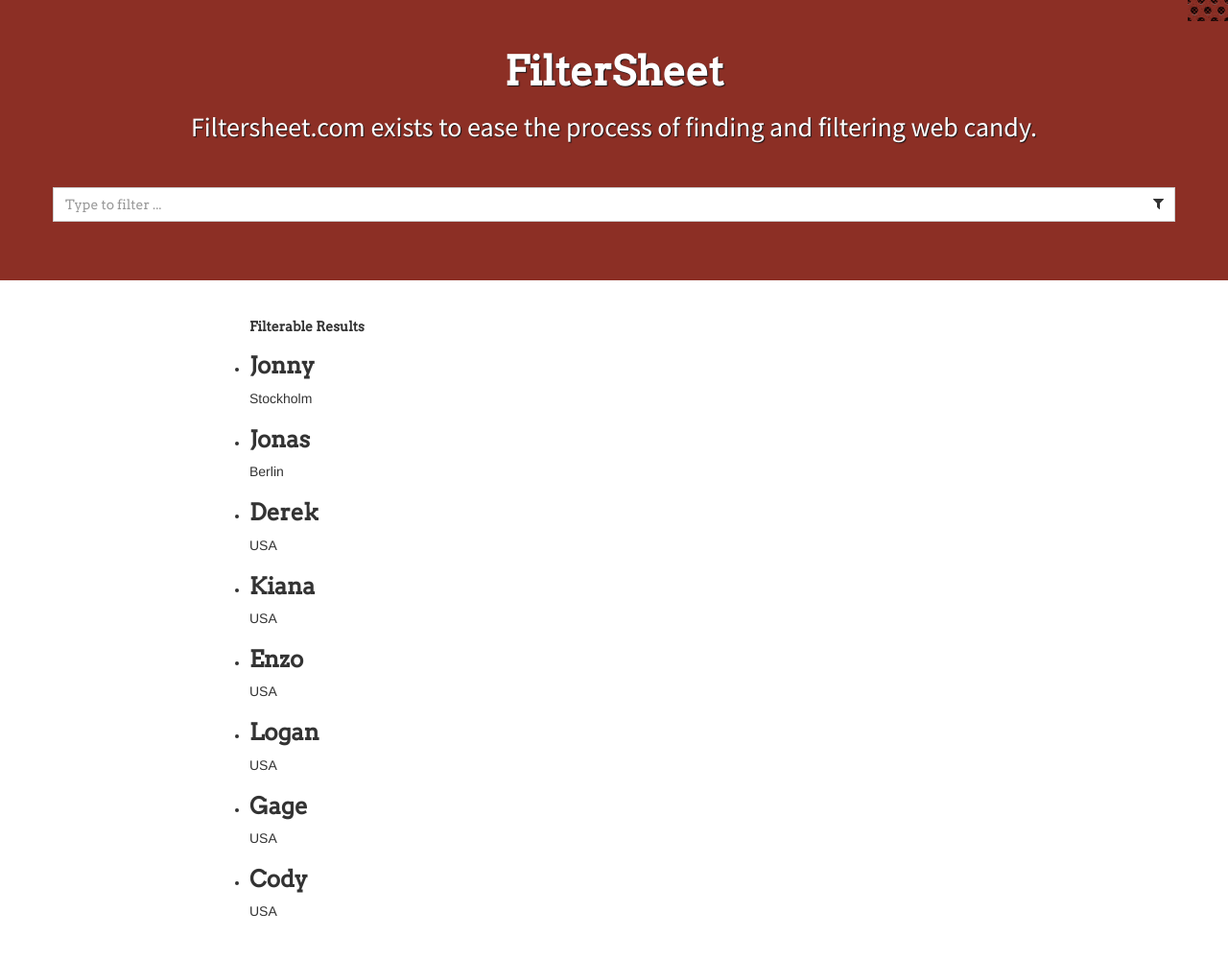
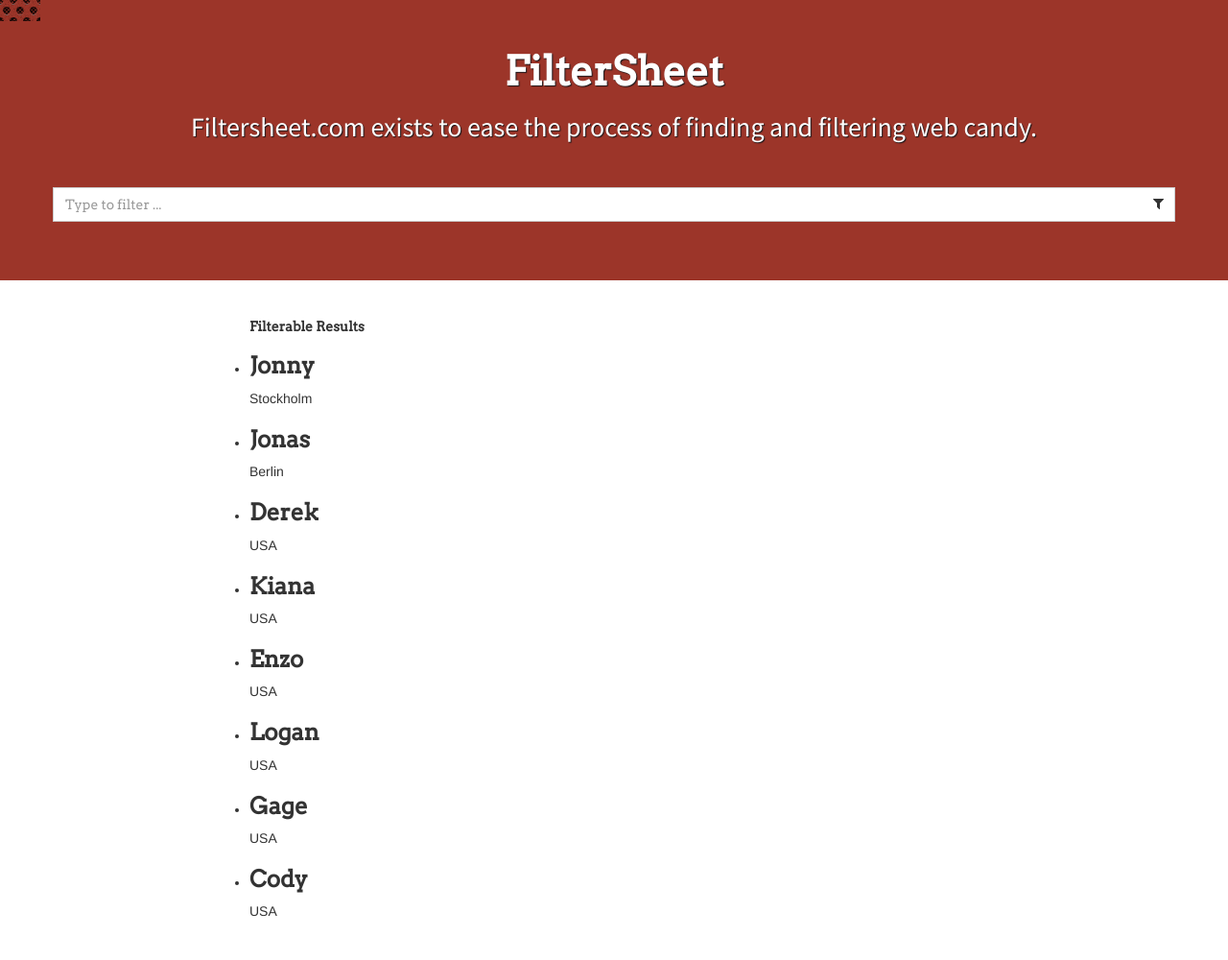
Before and after one commit to filtersheet/filtersheet.github.io, a Jekyll site: the page built from index2.html, in a window 1280 px wide. Shown: the whole page at 96% size. Built offline with Jekyll 4.4.1, drawn with Linux system fonts in a browser that asks for light colours; comment, search, counter and statistics services are not loaded.

Commit message:
edit/style - Alter hero styling

```diff
--- a/assets/css/custom.css
+++ b/assets/css/custom.css
@@ -144,7 +144,7 @@
 
 .searchbar-inner-addon i { position: absolute; right: 0px; padding: 10px 12px; pointer-events: none; }
 
-.hero-section { background-image: url("/assets/img/hero.png"); background-repeat: no-repeat; background-position: right top; background-color: #8c2f25; }
+.hero-section { background-image: url("/assets/img/hero.png"); background-color: #9c3529; background-repeat: no-repeat; background-attachment: fixed; }
 
 .intro-body h1 { font-size: 3em; }
 
--- a/assets/scss/custom.scss
+++ b/assets/scss/custom.scss
@@ -37,6 +37,7 @@
 $lightTone: #2cda9d;
 $brightTone: #feef9a;
 $darkTone: #1a181b;
+$deepTone: #d15d50;
 $grayBase: #2aa19b;
 $borderColor: #eef1f2;
 
@@ -356,9 +357,9 @@
 
 .hero-section {
     background-image: url("/assets/img/hero.png");
+    background-color: darken( $deepTone, 18% );
     background-repeat: no-repeat;
-    background-position: right top;
-    background-color: darken( #d15d50, 22% );
+    background-attachment: fixed;
 }
 
 .intro-body h1 {
```
Also changed, not shown: assets/css/custom.min.css, 2 other files.
